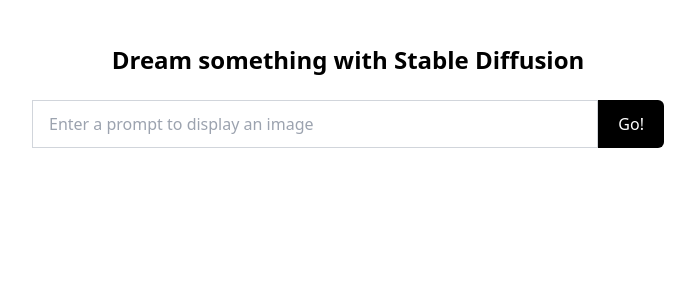
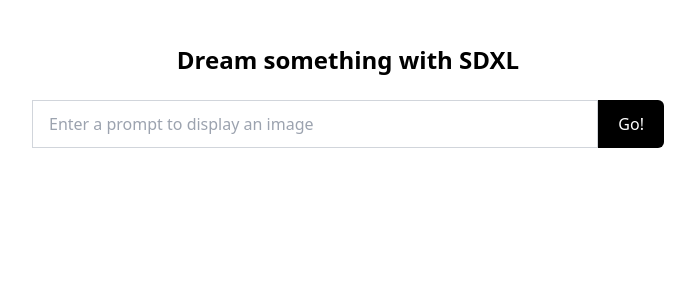
Before and after one commit to replicate/getting-started-nextjs, a Next.js app: page / in a window 1280 px wide. Shown: the top 300 px of the page, without its empty margins (292-987 px from the left). Built offline with nearby package versions, Linux system fonts and the light colour scheme.

Commit message:
update to SDXL

```diff
--- a/pages/api/predictions/index.js
+++ b/pages/api/predictions/index.js
@@ -13,8 +13,8 @@
 
   const prediction = await replicate.predictions.create({
     // Pinned to a specific version of Stable Diffusion
-    // See https://replicate.com/stability-ai/stable-diffusion/versions
-    version: "db21e45d3f7023abc2a46ee38a23973f6dce16bb082a930b0c49861f96d1e5bf",
+    // See https://replicate.com/stability-ai/sdxl
+    version: "2b017d9b67edd2ee1401238df49d75da53c523f36e363881e057f5dc3ed3c5b2",
 
     // This is the text prompt that will be submitted by a form on the frontend
     input: { prompt: req.body.prompt },
--- a/pages/index.js
+++ b/pages/index.js
@@ -50,8 +50,8 @@
 
       <h1 className="py-6 text-center font-bold text-2xl">
         Dream something with{" "}
-        <a href="https://replicate.com/stability-ai/stable-diffusion">
-          Stable Diffusion
+        <a href="https://replicate.com/stability-ai/sdxl?utm_source=project&utm_project=getting-started">
+          SDXL
         </a>
       </h1>
 
```
Also changed, not shown: 1 other file (tests, documents, lock files or other folders).
